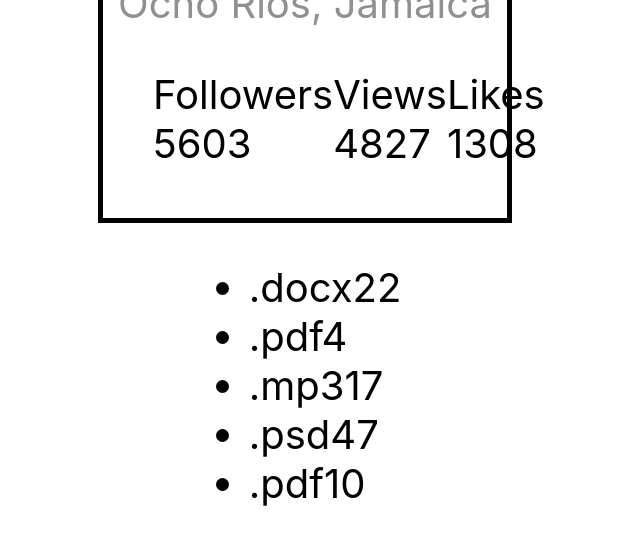
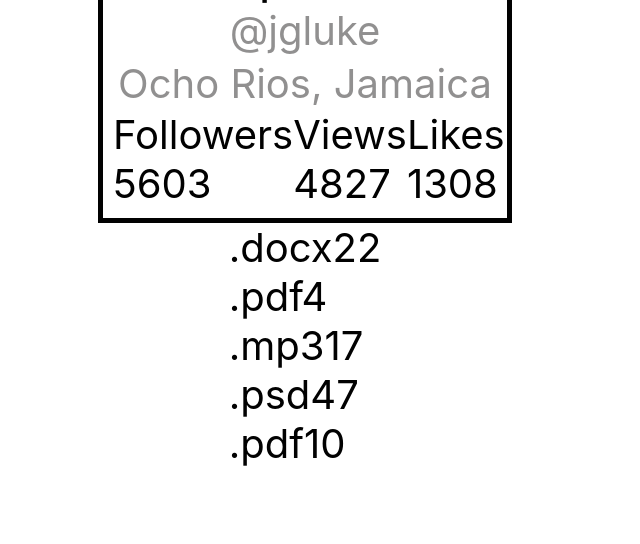
Before and after one commit to Stanislav-i/goit-react-hw-01-components, a React (Create React App) app: page / in a window 1280 px wide. Shown: the part 264-808 px from the top of the page, without its empty margins (335-975 px from the left). Built offline with nearby package versions, Linux system fonts and the light colour scheme.

Commit message:
stats 1.1

```diff
--- a/src/components/App.jsx
+++ b/src/components/App.jsx
@@ -31,5 +31,3 @@ export const App = () => {
     </div>
   );
 };
-
-console.log(data.title)
--- a/src/index.css
+++ b/src/index.css
@@ -13,3 +13,10 @@ code {
   font-family: source-code-pro, Menlo, Monaco, Consolas, 'Courier New',
     monospace;
 }
+
+ul,
+ol {
+  margin: 0;
+  padding-left: 0;
+  list-style: none;
+}
```
